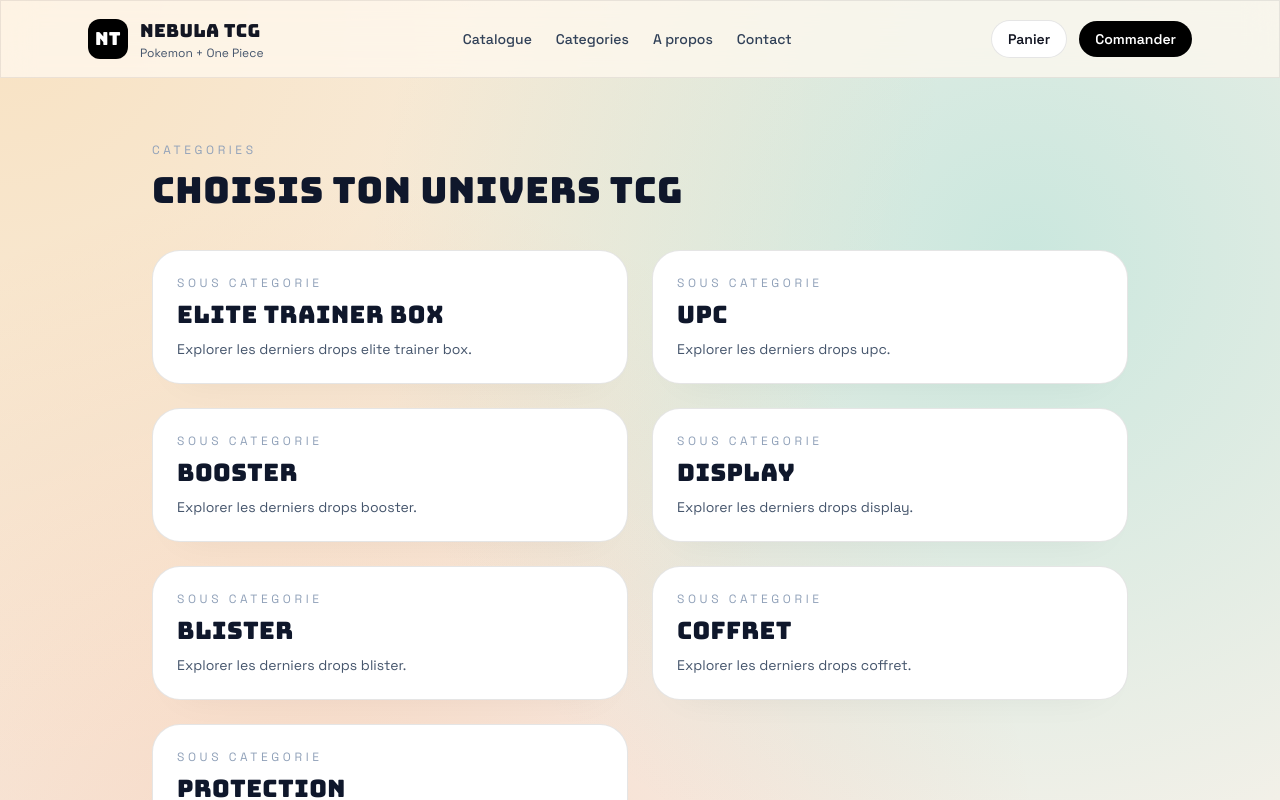
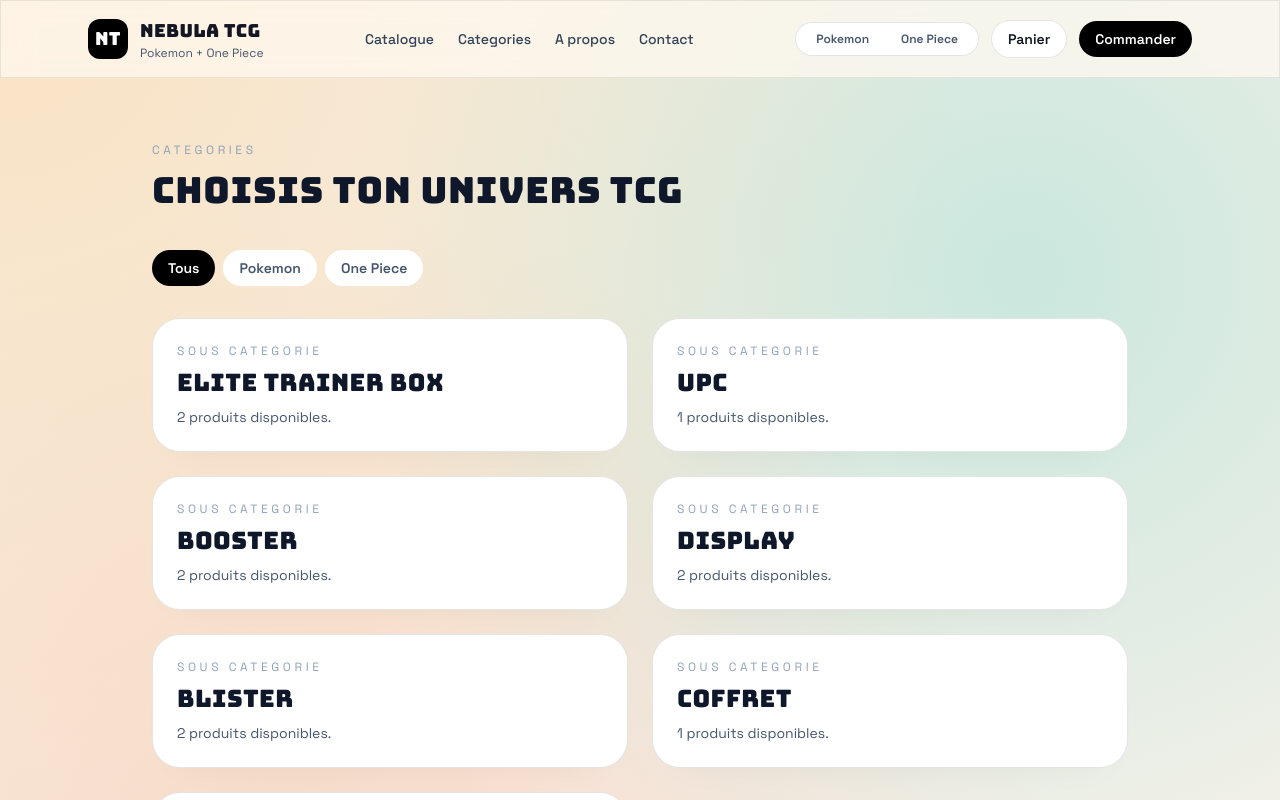
Before and after one commit to LoLoSenPai/e-com-tcg, a Next.js app: page /categories in a window 1280 px wide. Shown: the top 800 px of the page. Built offline with nearby package versions, Linux system fonts and the light colour scheme; no server answers; the database is empty.

Commit message:
feat: add franchise support across product and category pages, including filtering and migration functionality

```diff
--- /dev/null
+++ b/src/app/api/admin/migrate-franchise/route.ts
@@ -0,0 +1,52 @@
+import { NextRequest, NextResponse } from "next/server";
+import { adminCookieName, isAdminSession } from "@/lib/admin-auth";
+import { getDb } from "@/lib/db";
+import type { Product } from "@/lib/types";
+
+function isAuthorized(request: NextRequest) {
+  const sessionValue = request.cookies.get(adminCookieName)?.value;
+  return isAdminSession(sessionValue);
+}
+
+function inferFranchise(product: Product) {
+  const haystack = `${product.name} ${product.slug} ${product.tags?.join(" ") ?? ""}`
+    .toLowerCase();
+  if (haystack.includes("one piece")) {
+    return "One Piece";
+  }
+  if (haystack.includes("pokemon")) {
+    return "Pokemon";
+  }
+  if (product.category.toLowerCase() === "protection") {
+    return "Both";
+  }
+  return "Pokemon";
+}
+
+export async function POST(request: NextRequest) {
+  if (!isAuthorized(request)) {
+    return NextResponse.json({ error: "Unauthorized" }, { status: 401 });
+  }
+  if (!process.env.MONGODB_URI) {
+    return NextResponse.json(
+      { error: "MONGODB_URI missing" },
+      { status: 400 },
+    );
+  }
+
+  const db = await getDb();
+  const collection = db.collection<Product>("products");
+  const docs = await collection.find({ franchise: { $exists: false } }).toArray();
+  let updated = 0;
+
+  for (const doc of docs) {
+    const franchise = inferFranchise(doc);
+    await collection.updateOne(
+      { _id: doc._id },
+      { $set: { franchise } },
+    );
+    updated += 1;
+  }
+
+  return NextResponse.json({ updated });
+}
--- a/src/app/api/admin/products/route.ts
+++ b/src/app/api/admin/products/route.ts
@@ -33,8 +33,18 @@ export async function POST(request: NextRequest) {
   }
 
   const body = await request.json().catch(() => ({}));
-  const { name, slug, category, price, description, badge, tags, stock, image } =
-    body;
+  const {
+    name,
+    slug,
+    category,
+    franchise,
+    price,
+    description,
+    badge,
+    tags,
+    stock,
+    image,
+  } = body;
 
   if (!name || !slug || !category || !price || !description) {
     return NextResponse.json(
@@ -47,6 +57,7 @@ export async function POST(request: NextRequest) {
     name,
     slug,
     category,
+    franchise,
     price: Number(price),
     description,
     badge,
--- a/src/app/catalog/page.tsx
+++ b/src/app/catalog/page.tsx
@@ -1,10 +1,29 @@
 import { getProducts } from "@/lib/products";
-import { categories } from "@/lib/sample-data";
+import { categories, franchises } from "@/lib/sample-data";
 import { CatalogClient } from "@/components/catalog-client";
+import type { Product } from "@/lib/types";
 
 export const dynamic = "force-dynamic";
 
-export default async function CatalogPage() {
+type CatalogPageProps = {
+  searchParams: Promise<{ franchise?: string }>;
+};
+
+function filterByFranchise(products: Product[], franchise?: string) {
+  if (!franchise || franchise === "Tous") return products;
+  return products.filter((product) => {
+    if (product.franchise === "Both") return true;
+    if (product.franchise) return product.franchise === franchise;
+    return product.tags?.includes(franchise) ?? true;
+  });
+}
+
+export default async function CatalogPage({ searchParams }: CatalogPageProps) {
+  const params = await searchParams;
+  const selected =
+    params.franchise && franchises.includes(params.franchise as (typeof franchises)[number])
+      ? params.franchise
+      : "Tous";
   const products = await getProducts();
 
   return (
@@ -21,8 +40,10 @@ export default async function CatalogPage() {
         </p>
       </div>
       <CatalogClient
-        products={products}
+        products={filterByFranchise(products, selected)}
         categories={[...categories]}
+        franchises={["Tous", ...franchises]}
+        initialFranchise={selected}
       />
     </main>
   );
--- a/src/app/categories/[category]/page.tsx
+++ b/src/app/categories/[category]/page.tsx
@@ -1,22 +1,44 @@
 import { notFound } from "next/navigation";
-import { categories } from "@/lib/sample-data";
+import { categories, franchises } from "@/lib/sample-data";
 import { getProducts } from "@/lib/products";
 import { ProductCard } from "@/components/product-card";
+import type { Product } from "@/lib/types";
 
 export const dynamic = "force-dynamic";
 
 type CategoryPageProps = {
   params: Promise<{ category: string }>;
+  searchParams: Promise<{ franchise?: string }>;
 };
 
-export default async function CategoryPage({ params }: CategoryPageProps) {
+function filterByFranchise(products: Product[], franchise?: string) {
+  if (!franchise || franchise === "Tous") return products;
+  return products.filter((product) => {
+    if (product.franchise === "Both") return true;
+    if (product.franchise) return product.franchise === franchise;
+    return product.tags?.includes(franchise) ?? true;
+  });
+}
+
+export default async function CategoryPage({
+  params,
+  searchParams,
+}: CategoryPageProps) {
   const { category } = await params;
+  const paramsSearch = await searchParams;
+  const selected =
+    paramsSearch.franchise &&
+    franchises.includes(paramsSearch.franchise as (typeof franchises)[number])
+      ? paramsSearch.franchise
+      : "Tous";
   const decoded = decodeURIComponent(category);
   if (!categories.includes(decoded as (typeof categories)[number])) {
     notFound();
   }
   const products = await getProducts();
-  const filtered = products.filter((product) => product.category === decoded);
+  const filtered = filterByFranchise(products, selected).filter(
+    (product) => product.category === decoded,
+  );
 
   return (
     <main className="mx-auto w-full max-w-6xl px-6 py-16">
--- a/src/app/categories/page.tsx
+++ b/src/app/categories/page.tsx
@@ -1,7 +1,36 @@
 import Link from "next/link";
-import { categories } from "@/lib/sample-data";
+import { categories, franchises } from "@/lib/sample-data";
+import type { Product } from "@/lib/types";
+import { getProducts } from "@/lib/products";
 
-export default function CategoriesPage() {
+export const dynamic = "force-dynamic";
+
+type CategoriesPageProps = {
+  searchParams: Promise<{ franchise?: string }>;
+};
+
+function filterByFranchise(products: Product[], franchise?: string) {
+  if (!franchise || franchise === "Tous") return products;
+  return products.filter((product) => {
+    if (product.franchise === "Both") return true;
+    if (product.franchise) return product.franchise === franchise;
+    return product.tags?.includes(franchise) ?? true;
+  });
+}
+
+export default async function CategoriesPage({ searchParams }: CategoriesPageProps) {
+  const params = await searchParams;
+  const selected =
+    params.franchise && franchises.includes(params.franchise as (typeof franchises)[number])
+      ? params.franchise
+      : "Tous";
+  const products = await getProducts();
+  const filtered = filterByFranchise(products, selected);
+  const categoryCounts = categories.map((category) => ({
+    category,
+    count: filtered.filter((product) => product.category === category).length,
+  }));
+
   return (
     <main className="mx-auto w-full max-w-5xl px-6 py-16">
       <div className="mb-10 space-y-3">
@@ -12,11 +41,34 @@ export default function CategoriesPage() {
           Choisis ton univers TCG
         </h1>
       </div>
+      <div className="mb-8 flex flex-wrap gap-2">
+        {["Tous", ...franchises].map((franchise) => (
+          <Link
+            key={franchise}
+            href={
+              franchise === "Tous"
+                ? "/categories"
+                : `/categories?franchise=${encodeURIComponent(franchise)}`
+            }
+            className={`rounded-full px-4 py-2 text-sm font-semibold transition ${
+              selected === franchise
+                ? "bg-black text-white"
+                : "bg-white text-slate-600"
+            }`}
+          >
+            {franchise}
+          </Link>
+        ))}
+      </div>
       <div className="grid gap-6 md:grid-cols-2">
-        {categories.map((category) => (
+        {categoryCounts.map(({ category, count }) => (
           <Link
             key={category}
-            href={`/categories/${encodeURIComponent(category)}`}
+            href={`/categories/${encodeURIComponent(category)}${
+              selected !== "Tous"
+                ? `?franchise=${encodeURIComponent(selected)}`
+                : ""
+            }`}
             className="rounded-[28px] border border-black/10 bg-white p-6 shadow-soft transition hover:-translate-y-1"
           >
             <p className="text-xs uppercase tracking-[0.3em] text-slate-400">
@@ -26,7 +78,7 @@ export default function CategoriesPage() {
               {category}
             </p>
             <p className="mt-2 text-sm text-slate-600">
-              Explorer les derniers drops {category.toLowerCase()}.
+              {count} produits disponibles.
             </p>
           </Link>
         ))}
--- a/src/app/products/[slug]/page.tsx
+++ b/src/app/products/[slug]/page.tsx
@@ -64,6 +64,11 @@ export default async function ProductPage({ params }: ProductPageProps) {
           <p className="text-xs uppercase tracking-[0.3em] text-slate-400">
             {product.category}
           </p>
+          {product.franchise ? (
+            <span className="inline-flex w-fit rounded-full border border-black/10 bg-white px-3 py-1 text-xs font-semibold text-slate-600">
+              {product.franchise}
+            </span>
+          ) : null}
           <h1 className="font-display text-4xl text-slate-900">
             {product.name}
           </h1>
--- a/src/components/admin-dashboard.tsx
+++ b/src/components/admin-dashboard.tsx
@@ -8,6 +8,7 @@ type FormState = {
   name: string;
   slug: string;
   category: string;
+  franchise: string;
   price: string;
   description: string;
   badge: string;
@@ -20,6 +21,7 @@ const emptyForm: FormState = {
   name: "",
   slug: "",
   category: "",
+  franchise: "Pokemon",
   price: "",
   description: "",
   badge: "",
@@ -71,12 +73,16 @@ export function AdminDashboard() {
   }, [products, search]);
 
   function handleEdit(product: Product) {
+    const fallbackFranchise =
+      product.franchise ||
+      (product.tags?.includes("One Piece") ? "One Piece" : "Pokemon");
     setEditingSlug(product.slug);
     setEditingId(product._id ?? null);
     setForm({
       name: product.name,
       slug: product.slug,
       category: product.category,
+      franchise: fallbackFranchise,
       price: String(product.price),
       description: product.description,
       badge: product.badge ?? "",
@@ -165,6 +171,26 @@ export function AdminDashboard() {
     }
   }
 
+  async function handleMigrateFranchise() {
+    setLoading(true);
+    setStatus("");
+    try {
+      const response = await fetch("/api/admin/migrate-franchise", {
+        method: "POST",
+      });
+      const data = await response.json();
+      if (!response.ok) {
+        throw new Error(data.error || "Migration failed");
+      }
+      setStatus(`Migration OK: ${data.updated} produits.`);
+      await loadProducts();
+    } catch {
+      setStatus("Migration impossible.");
+    } finally {
+      setLoading(false);
+    }
+  }
+
   async function handleUpload(event: React.ChangeEvent<HTMLInputElement>) {
     const file = event.target.files?.[0];
     if (!file) return;
@@ -214,6 +240,14 @@ export function AdminDashboard() {
             className="rounded-full border-2 border-black bg-white px-4 py-2 text-sm font-semibold shadow-[4px_4px_0_#111827]"
           >
             Seed demo
+          </button>
+          <button
+            type="button"
+            onClick={handleMigrateFranchise}
+            disabled={loading}
+            className="rounded-full border-2 border-black bg-white px-4 py-2 text-sm font-semibold shadow-[4px_4px_0_#111827]"
+          >
+            Migrer franchise
           </button>
           <button
             type="button"
@@ -319,6 +353,18 @@ export function AdminDashboard() {
               required
               className="rounded-2xl border-2 border-black px-4 py-2 text-sm"
             />
+            <select
+              value={form.franchise}
+              onChange={(event) =>
+                setForm((prev) => ({ ...prev, franchise: event.target.value }))
+              }
+              className="rounded-2xl border-2 border-black px-4 py-2 text-sm"
+            >
+              <option value="Pokemon">Pokemon</option>
+              <option value="One Piece">One Piece</option>
+              <option value="Both">Both</option>
+            </select>
+          </div>
           <input
             value={form.price}
             onChange={(event) =>
@@ -329,7 +375,6 @@ export function AdminDashboard() {
             required
             className="rounded-2xl border-2 border-black px-4 py-2 text-sm"
           />
-            </div>
             <div className="grid gap-3 md:grid-cols-2">
               <input
                 value={form.badge}
--- a/src/components/catalog-client.tsx
+++ b/src/components/catalog-client.tsx
@@ -7,27 +7,58 @@ import { ProductCard } from "@/components/product-card";
 type CatalogClientProps = {
   products: Product[];
   categories: string[];
+  franchises: string[];
+  initialFranchise: string;
 };
 
-export function CatalogClient({ products, categories }: CatalogClientProps) {
+export function CatalogClient({
+  products,
+  categories,
+  franchises,
+  initialFranchise,
+}: CatalogClientProps) {
   const [activeCategory, setActiveCategory] = useState<string>("Tous");
+  const [activeFranchise, setActiveFranchise] = useState<string>(
+    initialFranchise || "Tous",
+  );
   const [search, setSearch] = useState("");
 
   const filtered = useMemo(() => {
     return products.filter((product) => {
       const matchesCategory =
         activeCategory === "Tous" || product.category === activeCategory;
+      const matchesFranchise =
+        activeFranchise === "Tous" ||
+        product.franchise === "Both" ||
+        product.franchise === activeFranchise ||
+        product.tags?.includes(activeFranchise);
       const matchesSearch =
         !search ||
         product.name.toLowerCase().includes(search.toLowerCase()) ||
         product.description.toLowerCase().includes(search.toLowerCase());
-      return matchesCategory && matchesSearch;
+      return matchesCategory && matchesSearch && matchesFranchise;
     });
-  }, [products, activeCategory, search]);
+  }, [products, activeCategory, activeFranchise, search]);
 
   return (
     <div className="space-y-8">
       <div className="flex flex-wrap items-center justify-between gap-4">
+        <div className="flex flex-wrap gap-2">
+          {franchises.map((franchise) => (
+            <button
+              key={franchise}
+              type="button"
+              onClick={() => setActiveFranchise(franchise)}
+              className={`rounded-full px-4 py-2 text-sm font-semibold transition ${
+                activeFranchise === franchise
+                  ? "bg-black text-white"
+                  : "bg-white text-slate-600"
+              }`}
+            >
+              {franchise}
+            </button>
+          ))}
+        </div>
         <div className="flex flex-wrap gap-2">
           {["Tous", ...categories].map((category) => (
             <button
--- a/src/components/product-card.tsx
+++ b/src/components/product-card.tsx
@@ -9,6 +9,7 @@ type ProductCardProps = {
 
 export function ProductCard({ product }: ProductCardProps) {
   const outOfStock = (product.stock ?? 0) <= 0;
+  const franchiseLabel = product.franchise || product.tags?.[0];
 
   return (
     <div className="card-foil group rounded-3xl border border-black/10 bg-white p-5 shadow-soft transition hover:-translate-y-1">
@@ -22,6 +23,11 @@ export function ProductCard({ product }: ProductCardProps) {
           </span>
         ) : null}
       </div>
+      {franchiseLabel ? (
+        <div className="mt-3 text-[11px] font-semibold uppercase tracking-[0.2em] text-slate-400">
+          {franchiseLabel}
+        </div>
+      ) : null}
       <Link href={`/products/${product.slug}`}>
         <div
           className="mt-6 grid aspect-[3/4] place-items-center rounded-2xl bg-[linear-gradient(130deg,rgba(255,107,53,0.15),rgba(46,196,182,0.25))] text-center text-sm font-semibold text-slate-600"
--- a/src/components/site-header.tsx
+++ b/src/components/site-header.tsx
@@ -9,6 +9,8 @@ const navLinks = [
   { href: "/about", label: "A propos" },
   { href: "/contact", label: "Contact" },
 ];
+
+const mainFranchises = ["Pokemon", "One Piece"];
 
 export function SiteHeader() {
   const { totalItems } = useCart();
@@ -40,6 +42,17 @@ export function SiteHeader() {
           </nav>
 
           <div className="flex items-center gap-3">
+            <div className="hidden items-center gap-2 rounded-full border border-black/10 bg-white px-2 py-1 text-xs font-semibold text-slate-600 md:flex">
+              {mainFranchises.map((franchise) => (
+                <Link
+                  key={franchise}
+                  href={`/catalog?franchise=${encodeURIComponent(franchise)}`}
+                  className="rounded-full px-3 py-1 transition hover:bg-[var(--surface-strong)]"
+                >
+                  {franchise}
+                </Link>
+              ))}
+            </div>
             <Link
               href="/cart"
               className="relative rounded-full border border-black/10 bg-white px-4 py-2 text-sm font-semibold shadow-soft transition hover:-translate-y-0.5"
--- a/src/lib/sample-data.ts
+++ b/src/lib/sample-data.ts
@@ -10,11 +10,14 @@ export const categories = [
   "Protection",
 ] as const;
 
+export const franchises = ["Pokemon", "One Piece"] as const;
+
 export const sampleProducts: Product[] = [
   {
     name: "Coffret Rayquaza Foudre Nacree",
     slug: "coffret-rayquaza-foudre-nacree",
     category: "Coffret",
+    franchise: "Pokemon",
     price: 5990,
     description:
       "Coffret collector avec booster exclusif et sleeves holo pour des tirages legendaires.",
@@ -28,6 +31,7 @@ export const sampleProducts: Product[] = [
     name: "Elite Trainer Box Luffy Sunburst",
     slug: "etb-luffy-sunburst",
     category: "Elite trainer box",
+    franchise: "One Piece",
     price: 5490,
     description:
       "Pack complet pour demarrer One Piece TCG avec accessoires premium.",
@@ -41,6 +45,7 @@ export const sampleProducts: Product[] = [
     name: "UPC Pikachu Comet Rush",
     slug: "upc-pikachu-comet-rush",
     category: "Upc",
+    franchise: "Pokemon",
     price: 15900,
     description:
       "Ultimate premium collection, cartes promo, boosters et deck box ultra deluxe.",
@@ -54,6 +59,7 @@ export const sampleProducts: Product[] = [
     name: "Display Gear 5 Storm",
     slug: "display-gear-5-storm",
     category: "Display",
+    franchise: "One Piece",
     price: 11900,
     description:
       "Display One Piece 24 boosters, parfait pour sceller un event.",
@@ -67,6 +73,7 @@ export const sampleProducts: Product[] = [
     name: "Booster Pokemon Cosmos Rift",
     slug: "booster-pokemon-cosmos-rift",
     category: "Booster",
+    franchise: "Pokemon",
     price: 590,
     description: "Booster classique pour booster ta collection cosmique.",
     badge: "Hot",
@@ -78,6 +85,7 @@ export const sampleProducts: Product[] = [
     name: "Booster One Piece Grand Line",
     slug: "booster-one-piece-grand-line",
     category: "Booster",
+    franchise: "One Piece",
     price: 650,
     description: "Booster One Piece avec artset exclusif.",
     badge: "Hot",
@@ -89,6 +97,7 @@ export const sampleProducts: Product[] = [
     name: "Blister Duo V-Star",
     slug: "blister-duo-v-star",
     category: "Blister",
+    franchise: "Pokemon",
     price: 1290,
     description: "Blister duo Pokemon pour pulls rapides.",
     image: "/images/demo-1.svg",
@@ -99,6 +108,7 @@ export const sampleProducts: Product[] = [
     name: "Blister One Piece Dawn",
     slug: "blister-one-piece-dawn",
     category: "Blister",
+    franchise: "One Piece",
     price: 1390,
     description: "Blister One Piece, edition Dawn.",
     image: "/images/demo-2.svg",
@@ -109,6 +119,7 @@ export const sampleProducts: Product[] = [
     name: "Display Pokemon Ether Prism",
     slug: "display-pokemon-ether-prism",
     category: "Display",
+    franchise: "Pokemon",
     price: 12900,
     description: "Display Pokemon 36 boosters pour les gros openings.",
     badge: "Pro",
@@ -120,6 +131,7 @@ export const sampleProducts: Product[] = [
     name: "Protection Hyper Shield",
     slug: "protection-hyper-shield",
     category: "Protection",
+    franchise: "Both",
     price: 1490,
     description:
       "Set sleeves + toploader premium pour proteger tes pulls.",
@@ -131,6 +143,7 @@ export const sampleProducts: Product[] = [
     name: "Protection Vault Deckbox",
     slug: "protection-vault-deckbox",
     category: "Protection",
+    franchise: "Both",
     price: 2490,
     description: "Deckbox rigide avec mousse anti choc.",
     image: "/images/demo-6.svg",
@@ -141,6 +154,7 @@ export const sampleProducts: Product[] = [
     name: "Elite Trainer Box Eevee Nova",
     slug: "etb-eevee-nova",
     category: "Elite trainer box",
+    franchise: "Pokemon",
     price: 5290,
     description: "ETB Pokemon avec dice et accessoires exclusifs.",
     badge: "Fan favorite",
--- a/src/lib/types.ts
+++ b/src/lib/types.ts
@@ -3,6 +3,7 @@ export type Product = {
   name: string;
   slug: string;
   category: string;
+  franchise?: "Pokemon" | "One Piece" | "Both";
   price: number;
   description: string;
   image?: string;
```
Lines whose indentation alone changed are shown as unchanged.
